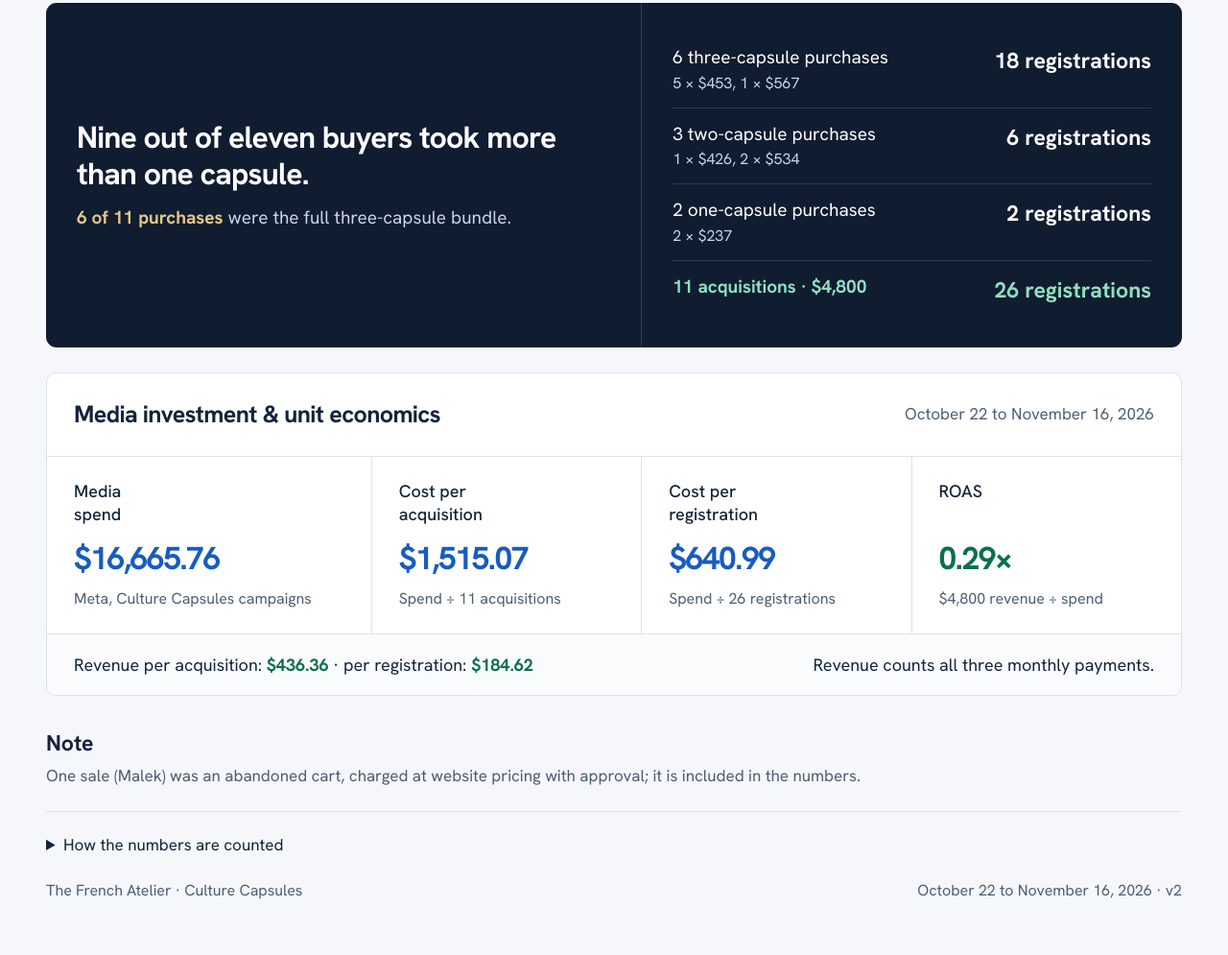
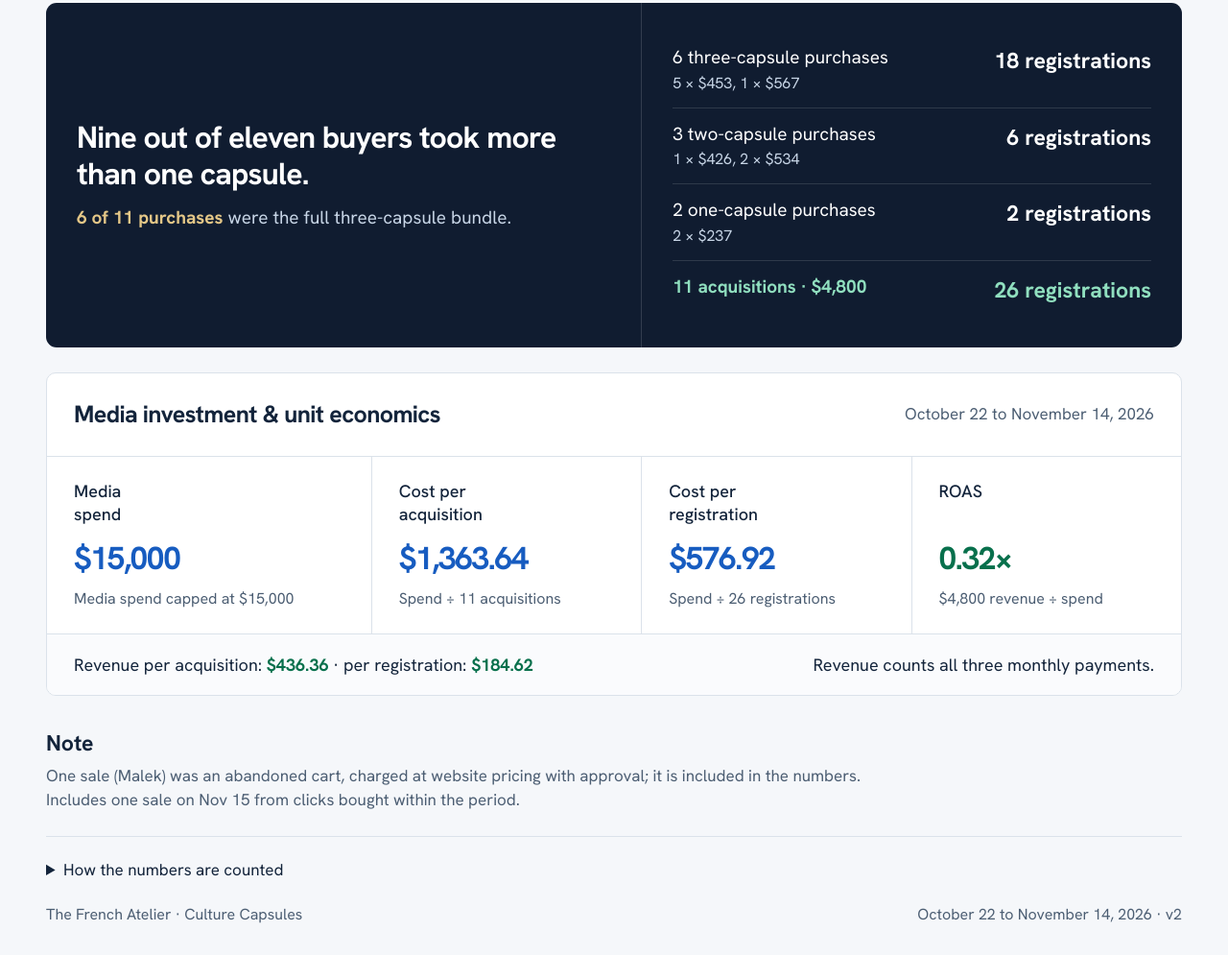
Before and after one commit to gitteromri-ux/french-capsules-week-one, a plain HTML site: page v2/index.html in a window 1280 px wide. Shown: the part 596-1591 px from the top of the page at 96% size. Before the commit the page ends 1566 px from the top, so only its background shows below. Drawn offline with Linux system fonts and the light colour scheme.

Commit message:
v2: spend capped at $15,000, Oct 22-Nov 14; CPA $1,363.64, CPR $576.92, ROAS 0.32

```diff
--- a/v2/index.html
+++ b/v2/index.html
@@ -4,7 +4,7 @@
 <meta charset="utf-8"><meta name="viewport" content="width=device-width,initial-scale=1">
 <meta name="robots" content="noindex,nofollow"><meta name="theme-color" content="#101c30">
 <title>French Capsules | Pilot results to date (v2)</title>
-<meta name="description" content="French Capsules pilot, October 22 to November 16, 2026: 11 acquisitions, 26 capsule registrations, $4,800 real contract revenue.">
+<meta name="description" content="French Capsules pilot, October 22 to November 14, 2026: 11 acquisitions, 26 capsule registrations, $4,800 real contract revenue.">
 <link rel="preconnect" href="https://fonts.googleapis.com"><link rel="preconnect" href="https://fonts.gstatic.com" crossorigin>
 <link href="https://fonts.googleapis.com/css2?family=Hanken+Grotesk:wght@400;500;600;700;800&family=Instrument+Serif&display=swap" rel="stylesheet">
 <style>
@@ -38,7 +38,7 @@ footer{padding:22px 0 30px;font-size:16px;color:var(--muted)}summary{cursor:poin
 <body>
 <div class="brandbar"><div class="wrap"><div class="brand">The French Atelier</div><span>Culture Capsules</span></div></div>
 <main class="wrap">
-  <header><div><h1>French Capsules.<br>Pilot results.</h1><p>Paid acquisition pilot · updated v2 · <a href="../">Week 1 version</a></p></div><div class="period"><strong>October 22 to November 16</strong><span>2026 · Israel time · USD</span></div></header>
+  <header><div><h1>French Capsules.<br>Pilot results.</h1><p>Paid acquisition pilot · updated v2 · <a href="../">Week 1 version</a></p></div><div class="period"><strong>October 22 to November 14</strong><span>2026 · Israel time · USD</span></div></header>
 <section class="results" aria-label="Core results">
  <article class="result volume"><h2>Capsule registrations</h2><div class="number">26</div><p>26 capsules purchased</p></article>
  <article class="result volume"><h2>Acquisitions</h2><div class="number">11</div><p>11 purchases</p></article>
@@ -55,24 +55,24 @@ footer{padding:22px 0 30px;font-size:16px;color:var(--muted)}summary{cursor:poin
  </div>
 </section>
 <section class="support">
- <div class="support-head"><h2>Media investment &amp; unit economics</h2><p>October 22 to November 16, 2026</p></div>
+ <div class="support-head"><h2>Media investment &amp; unit economics</h2><p>October 22 to November 14, 2026</p></div>
  <div class="support-grid">
-  <article><h3>Media<br>spend</h3><div class="metric-number spend">$16,665.76</div><p>Meta, Culture Capsules campaigns</p></article>
-  <article><h3>Cost per<br>acquisition</h3><div class="metric-number spend">$1,515.07</div><p>Spend ÷ 11 acquisitions</p></article>
-  <article><h3>Cost per<br>registration</h3><div class="metric-number spend">$640.99</div><p>Spend ÷ 26 registrations</p></article>
-  <article><h3>ROAS</h3><div class="metric-number value">0.29×</div><p>$4,800 revenue ÷ spend</p></article>
+  <article><h3>Media<br>spend</h3><div class="metric-number spend">$15,000</div><p>Media spend capped at $15,000</p></article>
+  <article><h3>Cost per<br>acquisition</h3><div class="metric-number spend">$1,363.64</div><p>Spend ÷ 11 acquisitions</p></article>
+  <article><h3>Cost per<br>registration</h3><div class="metric-number spend">$576.92</div><p>Spend ÷ 26 registrations</p></article>
+  <article><h3>ROAS</h3><div class="metric-number value">0.32×</div><p>$4,800 revenue ÷ spend</p></article>
  </div>
  <div class="support-foot"><span>Revenue per acquisition: <strong>$436.36</strong> · per registration: <strong>$184.62</strong></span><span>Revenue counts all three monthly payments.</span></div>
 </section>
 <section class="collection">
- <div><h2>Note</h2><p>One sale (Malek) was an abandoned cart, charged at website pricing with approval; it is included in the numbers.</p></div>
+ <div><h2>Note</h2><p>One sale (Malek) was an abandoned cart, charged at website pricing with approval; it is included in the numbers.</p><p>Includes one sale on Nov 15 from clicks bought within the period.</p></div>
 </section>
 <footer>
  <details><summary>How the numbers are counted</summary>
   <p><strong>Registrations</strong> count capsules, not orders: one purchase can include 1, 2 or 3 capsules. Each purchase is counted from its contract value at the <a href="https://www.frenchatelierlive.com/culture-capsules" target="_blank" rel="noopener noreferrer">website prices</a> (3 monthly payments): 1 capsule $297, 2 capsules $534, 3 capsules $567; with the 20% CAPSULE20 code $237, $426 and $453.</p>
-  <p><strong>Revenue</strong> is the full 3-month contract value of all 11 purchases. <strong>Spend</strong> is Meta media spend for the Culture Capsules campaigns, October 22 to November 16, 2026 (Israel time). ROAS = revenue ÷ spend, media only.</p>
+  <p><strong>Revenue</strong> is the full 3-month contract value of all 11 purchases. <strong>Spend</strong> is media spend for the Culture Capsules campaigns from October 22, 2026, capped at $15,000, reached on November 14 (Israel time). ROAS = revenue ÷ spend, media only.</p>
  </details>
- <div class="foot"><span>The French Atelier · Culture Capsules</span><span>October 22 to November 16, 2026 · v2</span></div>
+ <div class="foot"><span>The French Atelier · Culture Capsules</span><span>October 22 to November 14, 2026 · v2</span></div>
 </footer>
 
 
```
